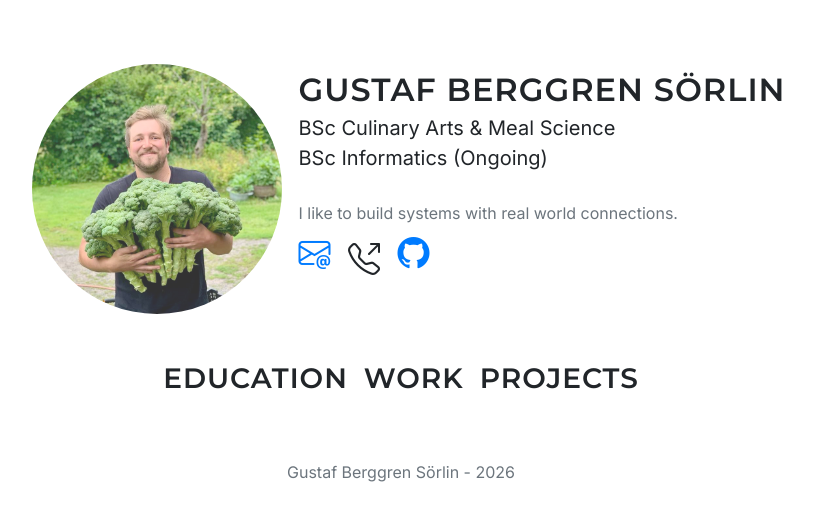
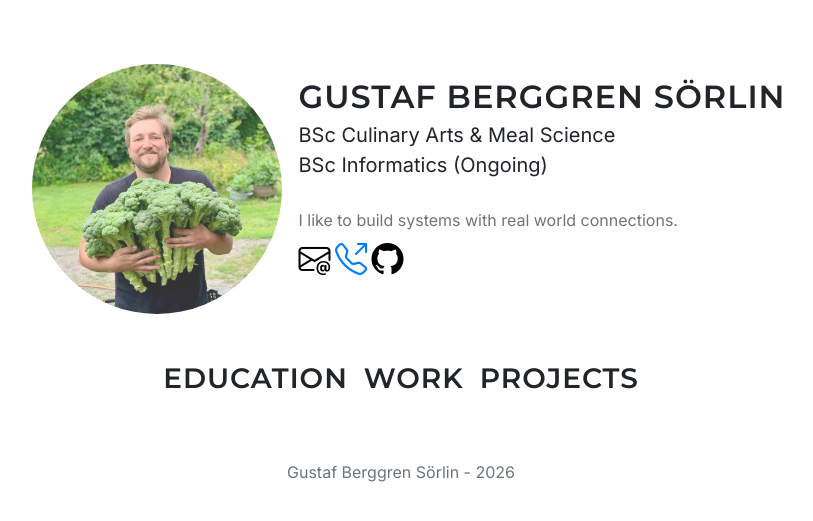
Before and after one commit to gbrggrn/gbrggrn.github.io, a Jekyll site: the page built from index.html, in a window 1280 px wide. Shown: the top 521 px of the page, without its empty margins (239-1052 px from the left). Built offline with Jekyll 4.4.1, drawn with Linux system fonts in a browser that asks for light colours.

Commit message:
Update default.html

```diff
--- a/_layouts/default.html
+++ b/_layouts/default.html
@@ -27,14 +27,16 @@
         <p class="lead mb-1">BSc Culinary Arts & Meal Science<br>BSc Informatics (Ongoing)</p><br>
         <p class="text-muted mb-1">I like to build systems with real world connections.</p>
 
-        <a href="mailto:gustaf.berggren.sorlin@gmail.com" target="_blank" class="text-decoration-none">
-          <i class="bi bi-envelope-at" style="font-size: 2rem;"></i>
+        <a href="mailto:gustaf.berggren.sorlin@gmail.com" target="_blank">
+          <i class="bi bi-envelope-at" style="font-size: 2rem; color: black;"></i>
         </a>
 
-        <button type="button" class="btn" data-toggle="popover" title="Give me a call" data-content="073-057 19 41"><i class="bi bi-telephone-outbound" style="font-size: 2rem;"></i></button>
+        <a href="tel:+46730571941" class="phone-tooltip" data-number="073-057 19 41">
+          <i class="bi bi-telephone-outbound" style="font-size: 2rem;"></i>
+        </a>
 
         <a href="https://github.com/gbrggrn/" target="_blank" class="text-decoration-none">
-          <i class="bi bi-github" style="font-size: 2rem;"></i>
+          <i class="bi bi-github" style="font-size: 2rem; color: black;"></i>
         </a>
       </div>
 
```
